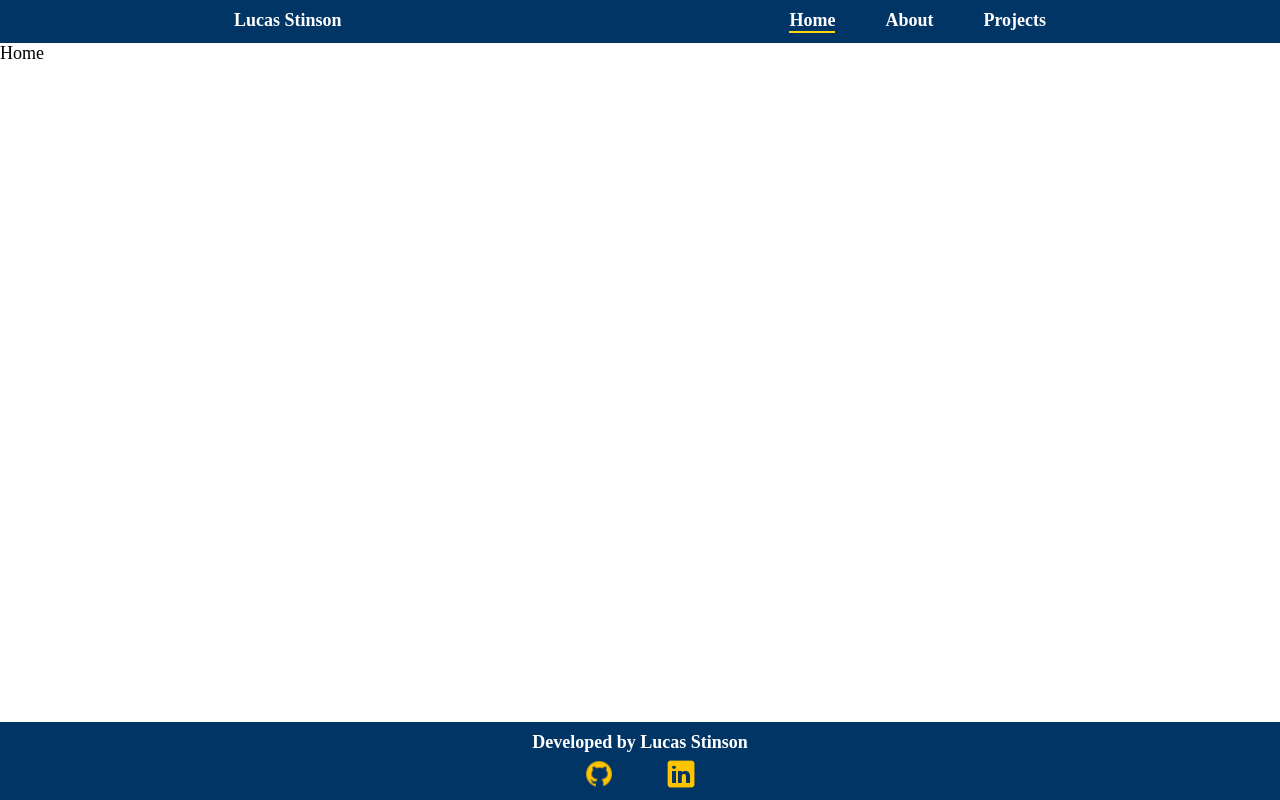
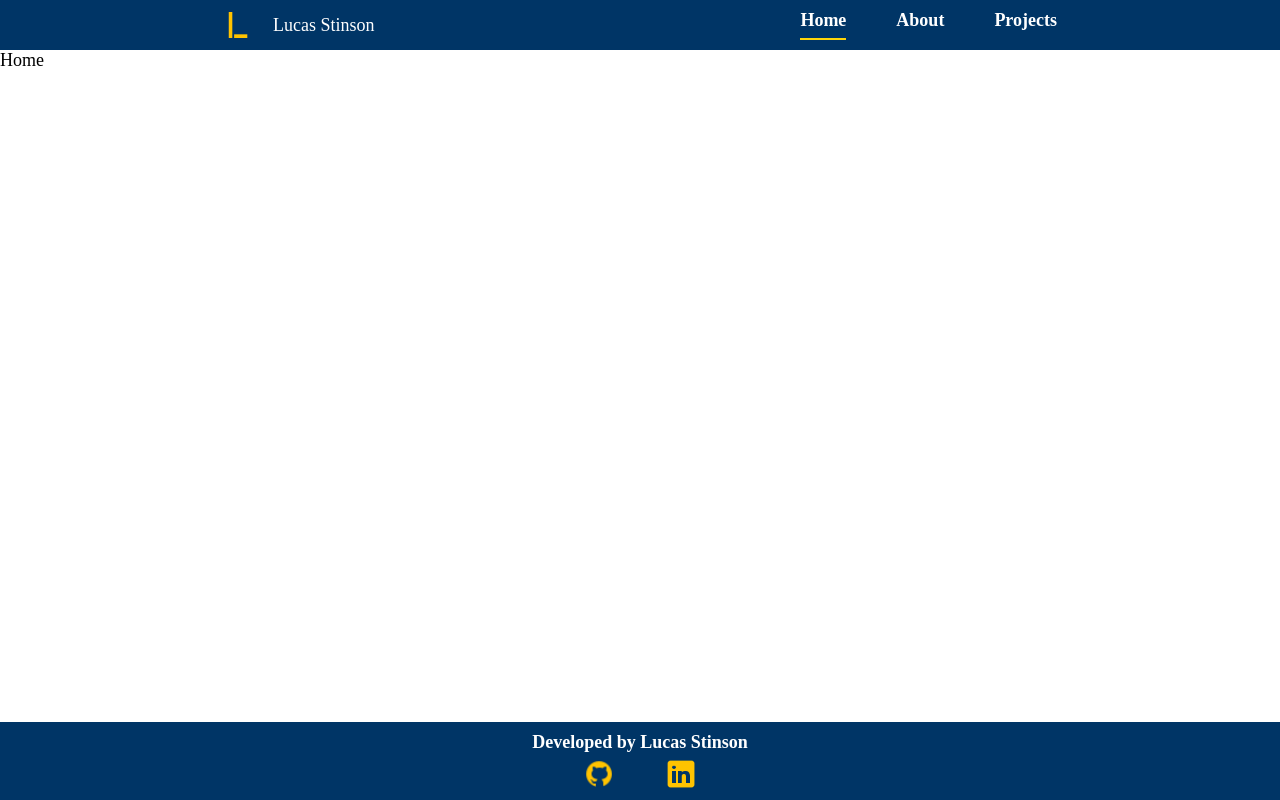
Before and after one commit to lucasstinson/portfolio, a React (Create React App) app: page /projects in a window 1280 px wide. Built offline with nearby package versions, Linux system fonts and the light colour scheme; a web font is replaced by a local one.

Commit message:
add logo to nav bar

```diff
--- a/src/components/nav/Nav.js
+++ b/src/components/nav/Nav.js
@@ -1,5 +1,6 @@
 import React, { useState, useEffect } from "react";
 import "./nav.css";
+import lLogo from "../../assets/images/L-logo.png";
 import { Link, useLocation } from "react-router-dom";
 
 const Nav = () => {
@@ -13,8 +14,19 @@ const Nav = () => {
 
   return (
     <div className="nav">
-      <Link to="/" className="nav-link">
-        <div className="home-logo">Lucas Stinson</div>
+      <Link to="/" className="home-link">
+        <img className="L-logo" alt="L logo" src={lLogo}></img>
+        <div
+          className="home-logo"
+          onMouseOver={(e) => {
+            e.currentTarget.style.color = "#FFC300";
+          }}
+          onMouseLeave={(e) => {
+            e.currentTarget.style.color = "#FFFFFF";
+          }}
+        >
+          Lucas Stinson
+        </div>
       </Link>
       <div className="nav-links">
         <Link to="/" className={"nav-link" + (url === `/` ? " active" : "")}>
--- a/src/components/nav/nav.css
+++ b/src/components/nav/nav.css
@@ -10,6 +10,18 @@
   gap: 50px;
 }
 
+.home-link {
+  display: flex;
+  align-items: center;
+  text-decoration: none;
+  color: white;
+  gap: 20px;
+}
+
+.L-logo {
+  height: 30px;
+}
+
 .nav-link {
   font-size: 18px;
   text-decoration: none;
```
